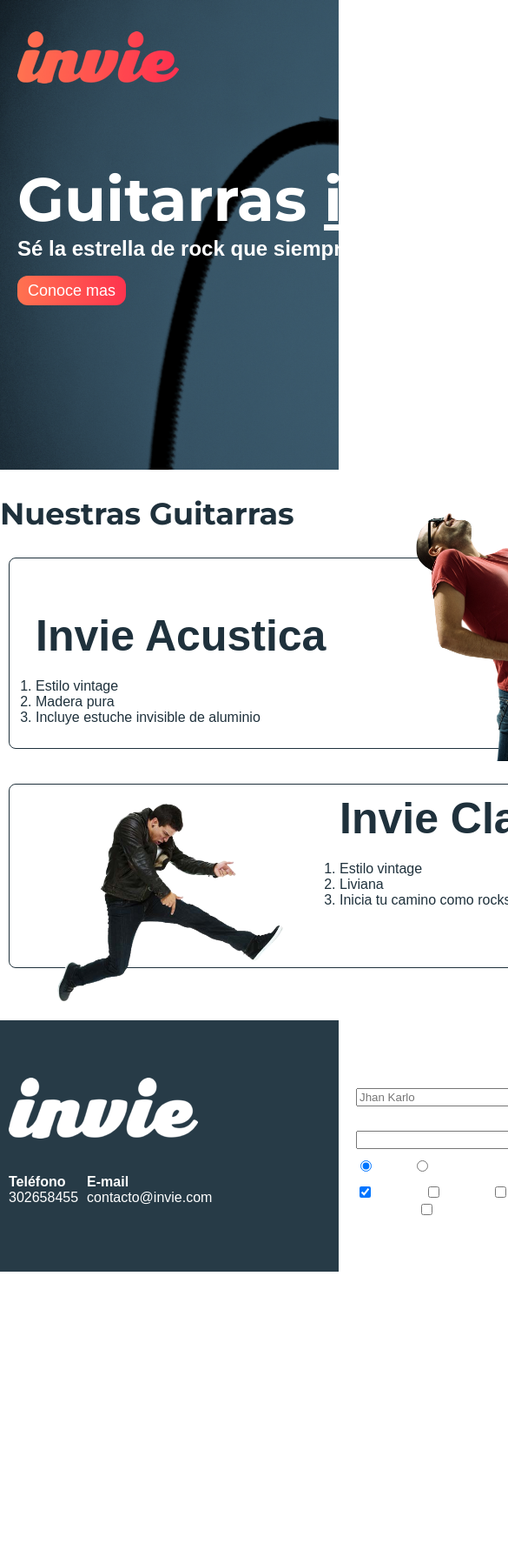
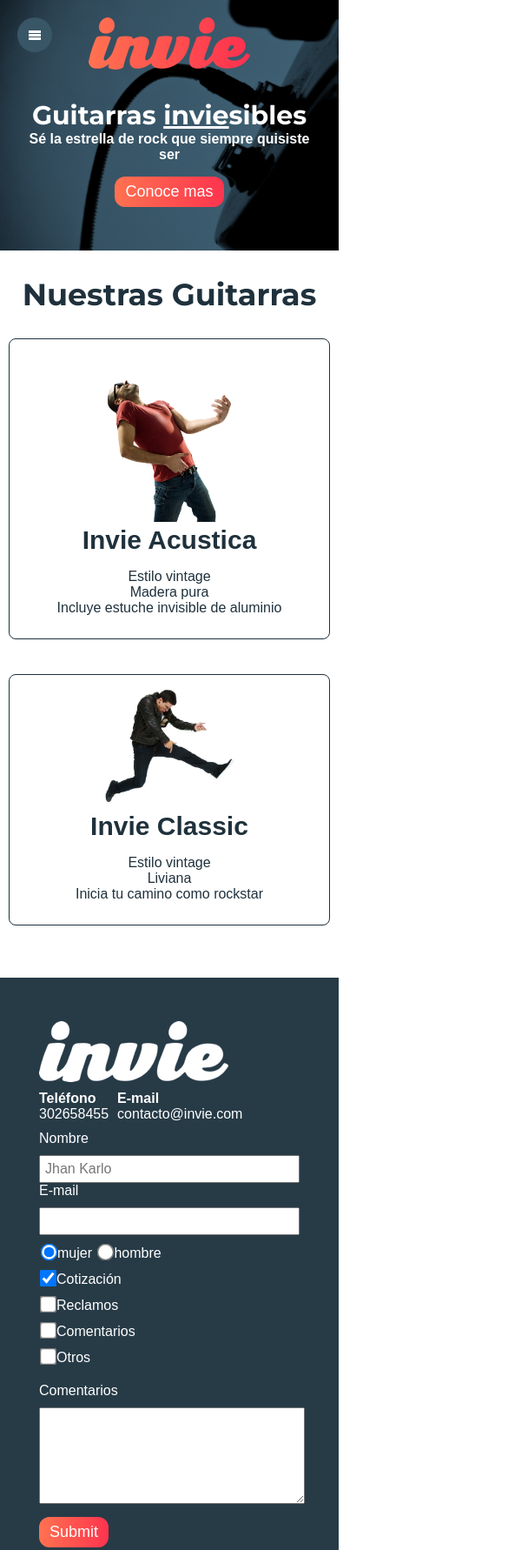
Before and after one commit to JhanKarlo/invie, a plain HTML site: page index.html in a window 390 px wide. Shown: the top 1782 px of the page at 87% size, 585 px wide, since content can reach past the window. Before the commit the page ends 1462 px from the top, so only its background shows below. Drawn offline with Linux system fonts and the light colour scheme; a web font is replaced by a local one.

Commit message:
Pagina responsive con menu

```diff
--- a/css/invie.css
+++ b/css/invie.css
@@ -1,3 +1,43 @@
+@font-face {
+    font-family: 'icomoon';
+    src:  url('../fonts/icomoon.eot?nsxcwd');
+    src:  url('../fonts/icomoon.eot?nsxcwd#iefix') format('embedded-opentype'),
+    url('../fonts/icomoon.ttf?nsxcwd') format('truetype'),
+    url('../fonts/icomoon.woff?nsxcwd') format('woff'),
+    url('../fonts/icomoon.svg?nsxcwd#icomoon') format('svg');
+    font-weight: normal;
+    font-style: normal;
+}
+
+[class^="icon-"], [class*=" icon-"] {
+    /* use !important to prevent issues with browser extensions that change fonts */
+    font-family: 'icomoon' !important;
+    speak: none;
+    font-style: normal;
+    font-weight: normal;
+    font-variant: normal;
+    text-transform: none;
+    line-height: 1;
+
+    /* Better Font Rendering =========== */
+    -webkit-font-smoothing: antialiased;
+    -moz-osx-font-smoothing: grayscale;
+}
+
+.icon-phone:before {
+    content: "\e942";
+}
+.icon-menu:before {
+    content: "\e9bd";
+}
+.icon-close:before {
+    content: "\ea0d";
+}
+.icon-envelope:before {
+    content: "\ea84";
+}
+
+
 body {
     font-family: 'Allerta', sans-serif;
     margin: 0;
@@ -32,7 +72,7 @@ input:focus, textarea:focus {
 }
 
 .contenedor {
-    width: 800px;
+    max-width: 800px;
     margin: auto;
     position: relative;
 }
@@ -228,54 +268,211 @@ footer .contenedor {
     margin: 50px 0
 }
 
+.burguer-button {
+    width: 40px;
+    height: 40px;
+    line-height: 40px;
+    border-radius: 50%;
+    background: #395667;
+    display: inline-block;
+    text-align: center;
+    position: fixed;
+    left: 0;
+    top: 0;
+    cursor: pointer;
+    left: 20px;
+    top: 20px;
+    z-index:3
+}
+@media screen and (max-width: 800px){
+    /*PORTADA*/
+
+    .titulo {
+        font-size: 45px;
+        margin-top: 30px;
+    }
+    .title-a {
+        font-size: 18px;
+    }
+    .portada {
+        height: auto;
+    }
+    .portada .button {
+        margin-bottom: 30px;
+        display: inline-block;
+    }
+    /*PORTADA*/
+
+    /*GUITARRAS*/
+    .guitarras {
+        text-align: center;
+    }
+
+    .izquierda, .derecha {
+        float: none;
+        position: static;
+    }
+
+    .title-b {
+        margin: 0;
+    }
+
+    .guitarra li {
+        list-style: none;
+    }
+
+    .guitarra.b{
+        height: auto;
+    }
+
+    .contenedor-guitarra-a {
+        padding: 0;
+    }
+    .contenedor-guitarra-b {
+        position: static;
+        margin: 0;
+    }
+    /*GUITARRAS*/
+}
+
+@media screen and (max-width: 767px) {
+
+    /*footer*/
+    .footer .contenedor{
+        display: block;
+    }
+
+    .contacto {
+        margin: 0 auto;
+    }
+
+    .formulario {
+        display: block;
+        margin: 0 auto;
+        width: 300px;
+    }
+
+    .intereses label{
+        display: block;
+        font-size: 16px;
+    }
+
+    input[type="text"],
+    input[type="email"] {
+        font-size: 16px;
+        padding: 5px;
+    }
+
+    textarea {
+        width: 100%;
+    }
+
+    .col1 {
+        margin: 0;
+    }
+
+    input[type="radio"],
+    input[type="checkbox"]
+    {
+        transform: scale(1.5);
+    }
 
 
+    /*footer*/
+}
 
+@media screen and (max-width: 650px) {
 
+    header {
+        text-align: center;
+    }
 
+    .logotipo {
+        margin: 0;
+    }
 
+    .menu {
+        position: static;
+        display: block;
+    }
 
-/* SELECTORES */
+    .menu li:first-child {
+        margin: 0;
+    }
 
+    .menu ul {
+        padding: 0;
+    }
+}
 
-/* Selector universal */
-/* * {
-    border: 1px solid red;
-    margin: 10px;
-} */
+@media screen and (max-width: 500px) {
+    /*portada*/
+    .portada .contenedor{
+        position: static;
+    }
 
-/* Selector de etiqueta */
-/* header {
-    background: blue;;
-} */
+    .menu{
+        background: rgba(255, 60, 88,.8);
+        position: fixed;
+        left: -100%;
+        top: 0;
+        z-index: 2;
+        bottom: 0;
+        right: 0;
+        display: flex;
+        align-items: center;
+        width: 100%;
+        align-items: center;
+        transition: .3s;
 
-/* section {
-    background: purple;
-} */
+    }
 
-/* Selector descendente */
-/* article h3 {
-    color: green;
-} */
+    .menu.active{
+        left: 0;
+    }
 
-/* Selectores de Clase */
-/* .title-a {
-    background: yellow;
-} */
+    .menu ul {
+        flex: 1;
+    }
 
-/* .title-b {
-    background: salmon;
-} */
+    .menu li {
+        display: block;
+        margin: 0;
+        padding: 8px 0;
+        border-bottom: 1px solid white;
+    }
 
-/* Selector de id */
-/* #header {
-    border: 3px solid black;
-} */
+    .menu li:before {
+        display: none;
+    }
 
-/* #portada {
-    border: 3px solid orange;
-} */
+    .menu li:first-child{
+        border-top: 1px solid #ffffff;
+    }
 
-/* #guitarras {
-    border: 3px solid brown;
-} */
+    .portada{
+        text-align: center;
+    }
+
+    .titulo {
+        font-size: 30px;
+    }
+
+    .title-a {
+        font-size: 16px;
+    }
+    /*portada*/
+
+    /*guitarras*/
+
+    .guitarra img {
+        width: 200px;
+        height: auto;
+    }
+
+    .title-b {
+        font-size: 30px;
+    }
+    /*guitarras*/
+
+}
--- a/index.html
+++ b/index.html
@@ -2,11 +2,12 @@
 <html lang="en">
     <head>
         <meta charset="UTF-8">
-        <meta name="viewport" content="width=device-width, initial-scale=1.0">
+        <meta name="viewport" content="width=device-width, initial-scale=1.0, user-scalable=no">
         <meta http-equiv="X-UA-Compatible" content="ie=edge">
         <title>Invie - tus mejores guitarras!!</title>
         <link href="https://fonts.googleapis.com/css?family=Allerta|Montserrat:400,700" rel="stylesheet">
         <link rel="stylesheet" href="css/invie.css">
+        <!--<link rel="stylesheet" media="(max-width: 800px)" href="css/media-querie.css">-->
     </head>
     <body>
         <section id="portada" class="portada background"> <!-- portada -->
@@ -14,7 +15,8 @@
                 <figure class="logotipo"> <!-- logotipo -->
                     <img src="images/invie.png" width="186" height="60" alt="Invie - logotipo">
                 </figure>
-                <nav class="menu"> <!-- menu -->
+                <span class="burguer-button icon-menu" id="burguer-button"></span>
+                <nav class="menu" id="menu"> <!-- menu -->
                     <ul>
                         <li>
                             <a href="index.html">Home</a>
@@ -88,7 +90,7 @@
                                 <input type="checkbox" id="reclamos" name="intereses" value="reclamos">Reclamos
                             </label>
                             <label for="comentarios">
-                                <input type="checkbox" id="comentarios" name="intereses" value="comentarios">Comentarios
+                                <input type="checkbox" id="comentario" name="intereses" value="comentarios">Comentarios
                             </label>
                             <label for="otros">
                                 <input type="checkbox" id="otros" name="intereses" value="otros">Otros
@@ -103,5 +105,15 @@
                 </form>
             </div>
         </footer>
+
+        <script>
+            var $burguerButton = document.getElementById('burguer-button');
+            var $menu = document.getElementById('menu');
+            $burguerButton.addEventListener('touchstart', toogleMenu);
+
+            function toogleMenu(){
+                $menu.classList.toggle('active');
+            };
+        </script>
     </body>
 </html>
```
Also changed, not shown: fonts/icomoon.ttf (added), fonts/icomoon.woff (added), 2 other files.
